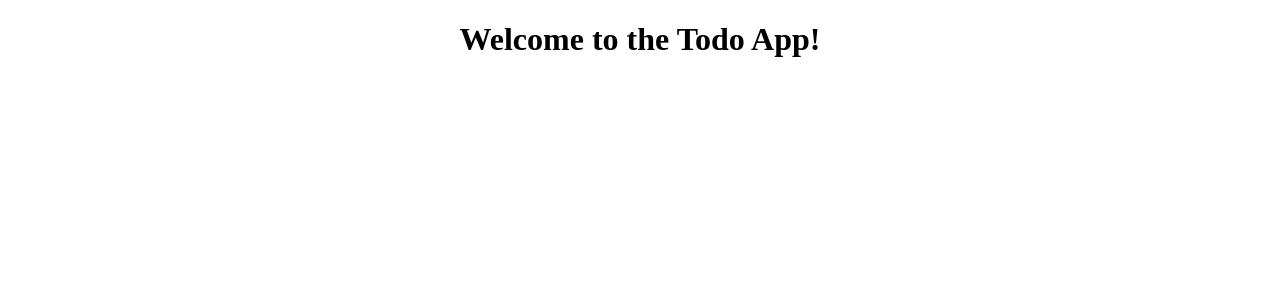
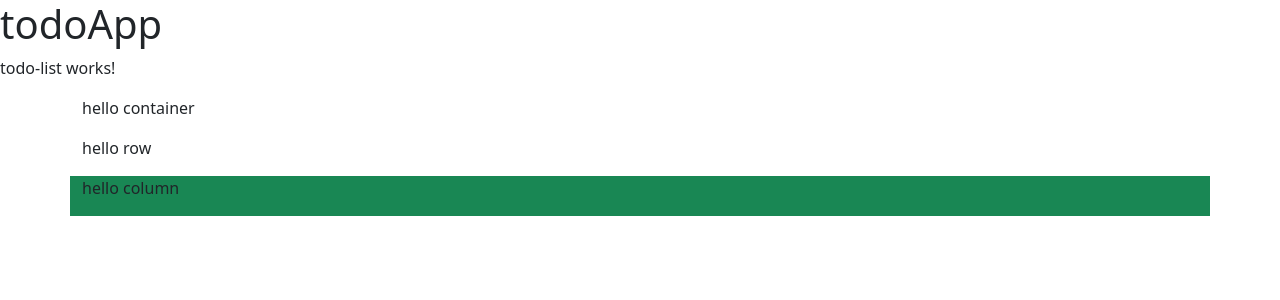
Before and after one commit to JaredShakespaere/todo-app, an Angular app: page / in a window 1280 px wide. Shown: the top 300 px of the page. Built offline with nearby package versions, Linux system fonts and the light colour scheme.

Commit message:
imported jquery and bootstrap.

```diff
--- a/package.json
+++ b/package.json
@@ -18,6 +18,9 @@
     "@angular/platform-browser": "~13.3.0",
     "@angular/platform-browser-dynamic": "~13.3.0",
     "@angular/router": "~13.3.0",
+    "@ng-bootstrap/ng-bootstrap": "^12.0.2",
+    "bootstrap": "^5.1.3",
+    "jquery": "^3.6.0",
     "rxjs": "~7.5.0",
     "tslib": "^2.3.0",
     "zone.js": "~0.11.4"
--- a/src/app/app.component.ts
+++ b/src/app/app.component.ts
@@ -1,9 +1,13 @@
 import { Component } from '@angular/core';
 
 @Component({
-  selector: 'app-root',
-  templateUrl: './app.component.html',
-  styleUrls: ['./app.component.css']
+  selector: 'td-root',
+  template: `
+  <div>
+    <h1>{{title}}</h1>
+      <td-todo-list></td-todo-list>
+  </div>
+  `
 })
 export class AppComponent {
   title = 'todoApp';
--- a/src/app/todo-description/todo-description.component.ts
+++ b/src/app/todo-description/todo-description.component.ts
@@ -1,7 +1,7 @@
 import { Component, OnInit } from '@angular/core';
 
 @Component({
-  selector: 'app-todo-description',
+  selector: 'td-todo-description',
   templateUrl: './todo-description.component.html',
   styleUrls: ['./todo-description.component.css']
 })
--- a/src/app/todo-list/todo-list.component.html
+++ b/src/app/todo-list/todo-list.component.html
@@ -1 +1,12 @@
 <p>todo-list works!</p>
+
+<div class="container">
+  <p>hello container</p>
+  <div class="row">
+    <p>hello row</p>
+    <div class="col bg-success">
+      <p>hello column</p>
+    </div>
+
+  </div>
+</div>
--- a/src/app/todo-list/todo-list.component.ts
+++ b/src/app/todo-list/todo-list.component.ts
@@ -1,7 +1,7 @@
 import { Component, OnInit } from '@angular/core';
 
 @Component({
-  selector: 'app-todo-list',
+  selector: 'td-todo-list',
   templateUrl: './todo-list.component.html',
   styleUrls: ['./todo-list.component.css']
 })
--- a/src/index.html
+++ b/src/index.html
@@ -6,8 +6,11 @@
   <base href="/">
   <meta name="viewport" content="width=device-width, initial-scale=1">
   <link rel="icon" type="image/x-icon" href="favicon.ico">
+  <link href="https://cdn.jsdelivr.net/npm/bootstrap@5.1.3/dist/css/bootstrap.min.css" rel="stylesheet" integrity="sha384-1BmE4kWBq78iYhFldvKuhfTAU6auU8tT94WrHftjDbrCEXSU1oBoqyl2QvZ6jIW3" crossorigin="anonymous">
 </head>
 <body>
-  <app-root></app-root>
+  <td-root></td-root>
+  <script src="https://code.jquery.com/jquery-3.1.1.min.js" integrity="sha256-hVVnYaiADRTO2PzUGmuLJr8BLUSjGIZsDYGmIJLv2b8=" crossorigin="anonymous"></script>
+  <script src="https://maxcdn.bootstrapcdn.com/bootstrap/3.3.7/js/bootstrap.min.js" integrity="sha384-Tc5IQib027qvyjSMfHjOMaLkfuWVxZxUPnCJA7l2mCWNIpG9mGCD8wGNIcPD7Txa" crossorigin="anonymous"></script>
 </body>
 </html>
```
Also changed, not shown: src/app/app.module.ts (+6 -11 lines), 1 other file (tests, documents, lock files or other folders).
